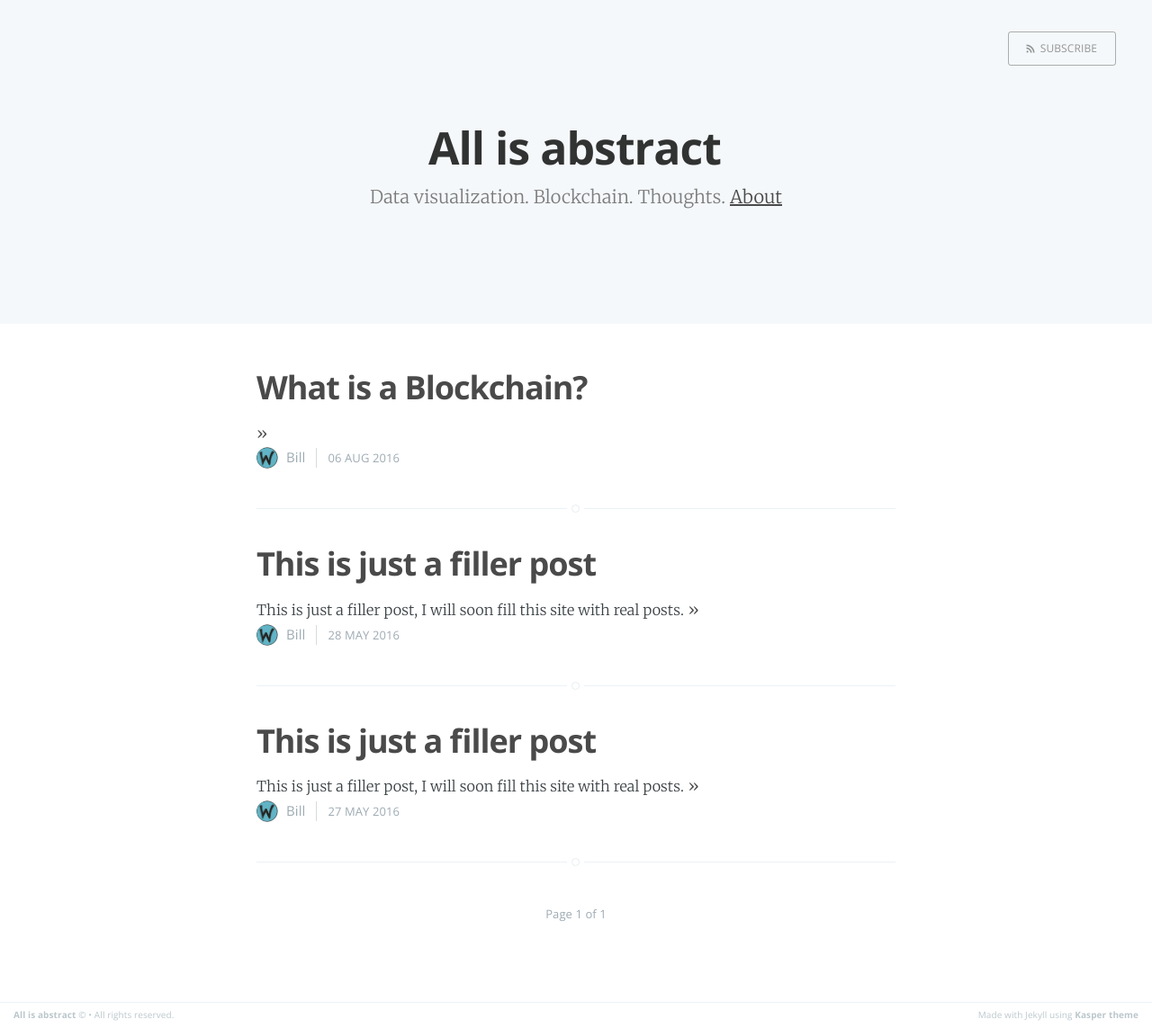
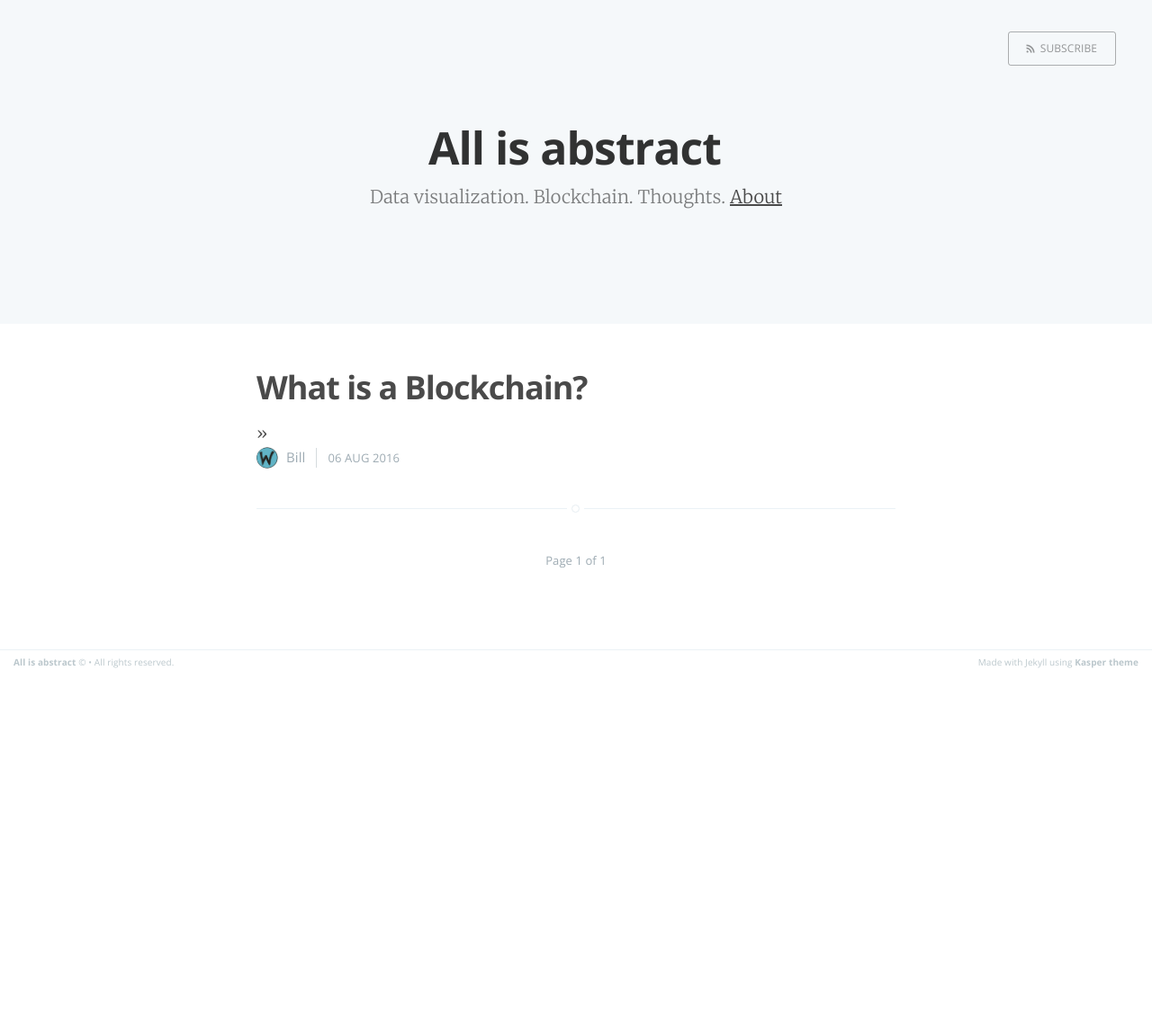
Before and after one commit to wrode/Blog, a Jekyll site: the page built from index.html, in a window 1280 px wide. Shown: the whole page at 90% size. Built offline with Jekyll 4.4.1, drawn with Linux system fonts in a browser that asks for light colours; the list of posts is cut into pages by our own code; after the commit the page ends 900 px from its top, so only the background shows below that.

```diff
--- a/_includes/disqus.html
+++ b/_includes/disqus.html
@@ -2,7 +2,7 @@
     <div id="disqus_thread"></div>
     <script type="text/javascript">
 
-        var disqus_shortname = '';
+        var disqus_shortname = 'allisabstract';
         var disqus_developer = 0; // developer mode is on
         (function() {
             var dsq = document.createElement('script'); dsq.type = 'text/javascript'; dsq.async = true;
--- a/_posts/2016-05-27-Posts to come.md
+++ /dev/null
@@ -1,7 +0,0 @@
----
-layout: post
-title: This is just a filler post
-draft: false
----
-
-This is just a filler post, I will soon fill this site with real posts.
--- a/_posts/2016-05-28-Posts to come.md
+++ /dev/null
@@ -1,7 +0,0 @@
----
-layout: post
-title: This is just a filler post
-draft: false
----
-
-This is just a filler post, I will soon fill this site with real posts.
```
Also changed, not shown: _posts/2016-08-06-Blockchain.md (+2 -3 lines).
